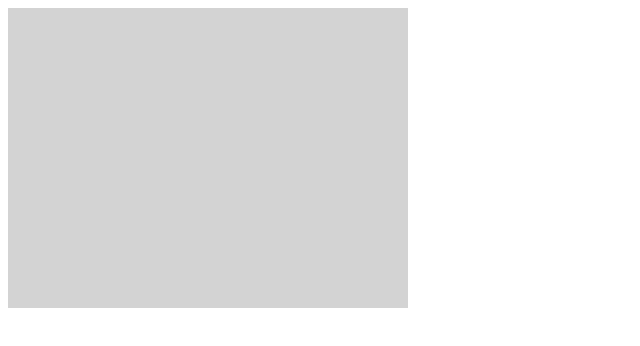
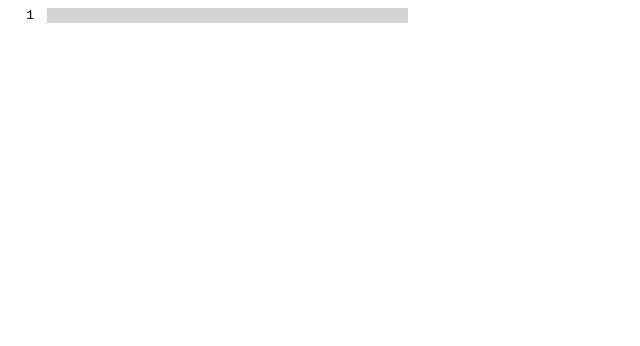
Before and after one commit to baloone/editorjs, a plain HTML site: page index.html in a window 1280 px wide. Shown: the whole page, without its empty margins (0-640 px from the left). Drawn offline with nearby package versions, Linux system fonts and the light colour scheme.

Commit message:
line numbers

```diff
--- a/index.html
+++ b/index.html
@@ -11,11 +11,13 @@
 </head>
 <body>
     <div class="editor-container">
-        <div class="lines"></div>
-        <div class="editor">
-            <pre id="caretpre"><span class="caret"></span></pre>
-            <pre id="pre"></pre>
-            <textarea id="textarea"></textarea>
+        <div class="editor-inner-container">
+            <div class="lines"></div>
+            <div class="editor">
+                <pre id="caretpre"><span class="caret"></span></pre>
+                <pre id="pre"></pre>
+                <textarea id="textarea"></textarea>
+            </div>
         </div>
     </div>
     <script src="script.js"></script>
--- a/script.js
+++ b/script.js
@@ -1,11 +1,17 @@
 const editorDiv = document.querySelector('.editor');
+const linesDiv = document.querySelector('.lines');
 const oninput = function() {
     pre.innerHTML = hljs.highlightAuto(textarea.value).value;
+};
+
+const updatelines = function() {
+    linesDiv.innerHTML = textarea.value.split('\n').map((e,i) => `<span>${i+1}</span>`).join('<br>');
 };
 const updatecaret = function() {
     const offset = textarea.selectionDirection === "forward" ? textarea.selectionEnd : textarea.selectionStart;
     caretpre.innerHTML = pre.innerText.slice(0, offset)+'<span class="caret"></span>'+pre.innerText.slice(offset);
-}
+    updatelines();
+};
 textarea.addEventListener('input', oninput);
 textarea.addEventListener('input', updatecaret);
 textarea.addEventListener('click', updatecaret);
@@ -18,8 +24,5 @@ editorDiv.addEventListener('click', e => {
 window.addEventListener('click', e => {
     editorDiv.classList.remove("focused");
 });
-setTimeout(oninput)
-
-textarea.addEventListener('scroll', function() {
-    caretpre.scrollTop = pre.scrollTop = textarea.scrollTop;
-});
+setTimeout(oninput);
+setTimeout(updatecaret);
--- a/style.css
+++ b/style.css
@@ -1,15 +1,32 @@
+.editor-container {
+    font-family: monospace;
+    width: 400px;
+    height: 300px;
+    overflow: auto;
+}
+.editor-inner-container {
+    display: flex;
+    flex-direction: row;
+    width: 100%;
+    height: min-content;
+}
+.lines {
+    min-width: 2em;
+    overflow: hidden;
+    padding-right: 1em;
+    direction: rtl;
+}
 .editor {
     position: relative;
-    width: 400px;
-    height: 300px;
     background-color: lightgray;
+    width: 100%;
 }
 .editor > pre {
     overflow: hidden;
 }
+
 .editor > pre, .editor > textarea {
     position: absolute;
-    font-family: monospace;
     top: 0; left: 0; right: 0; bottom: 0;
     width: 100%; height: 100%;
     padding: 0; margin: 0;
```
